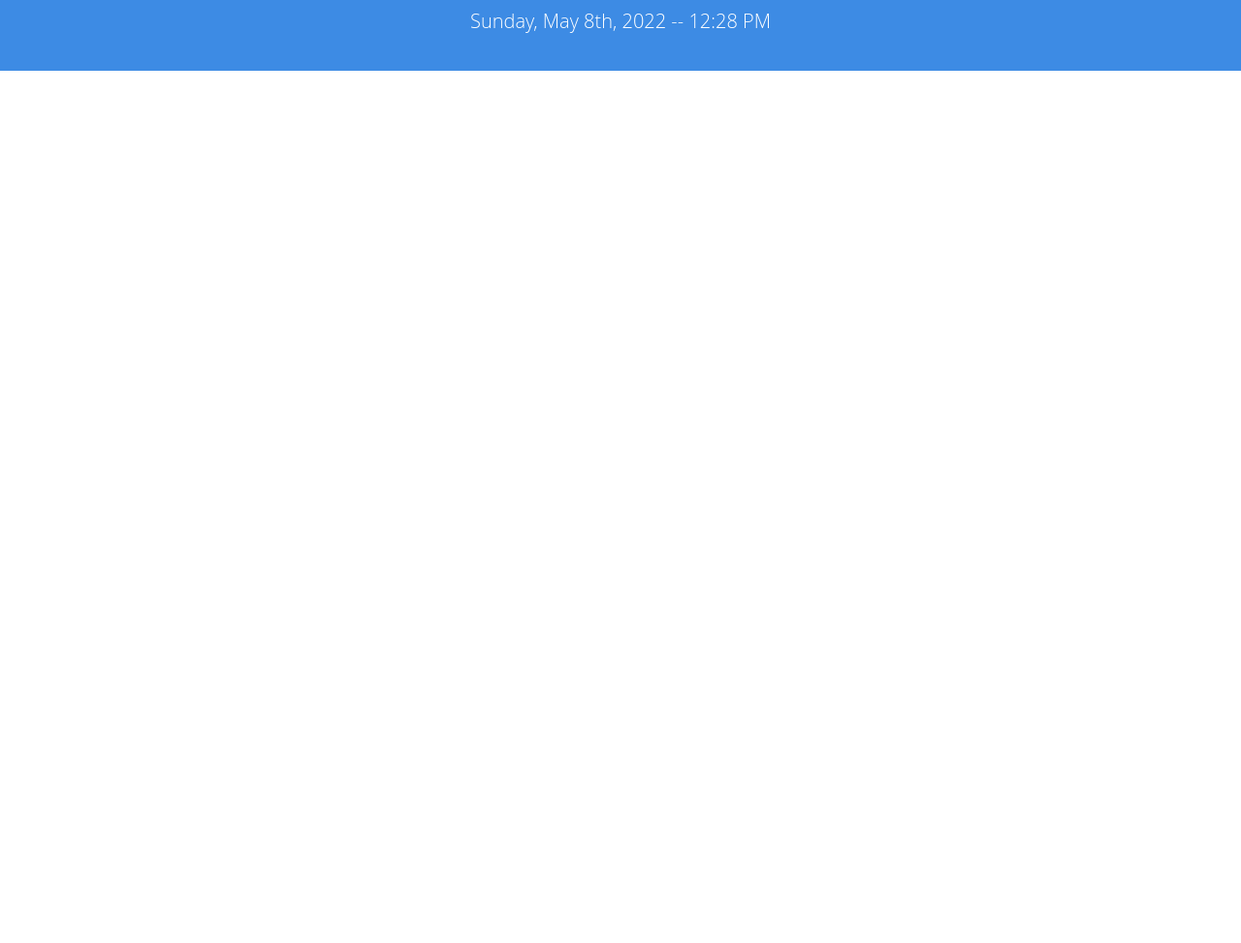
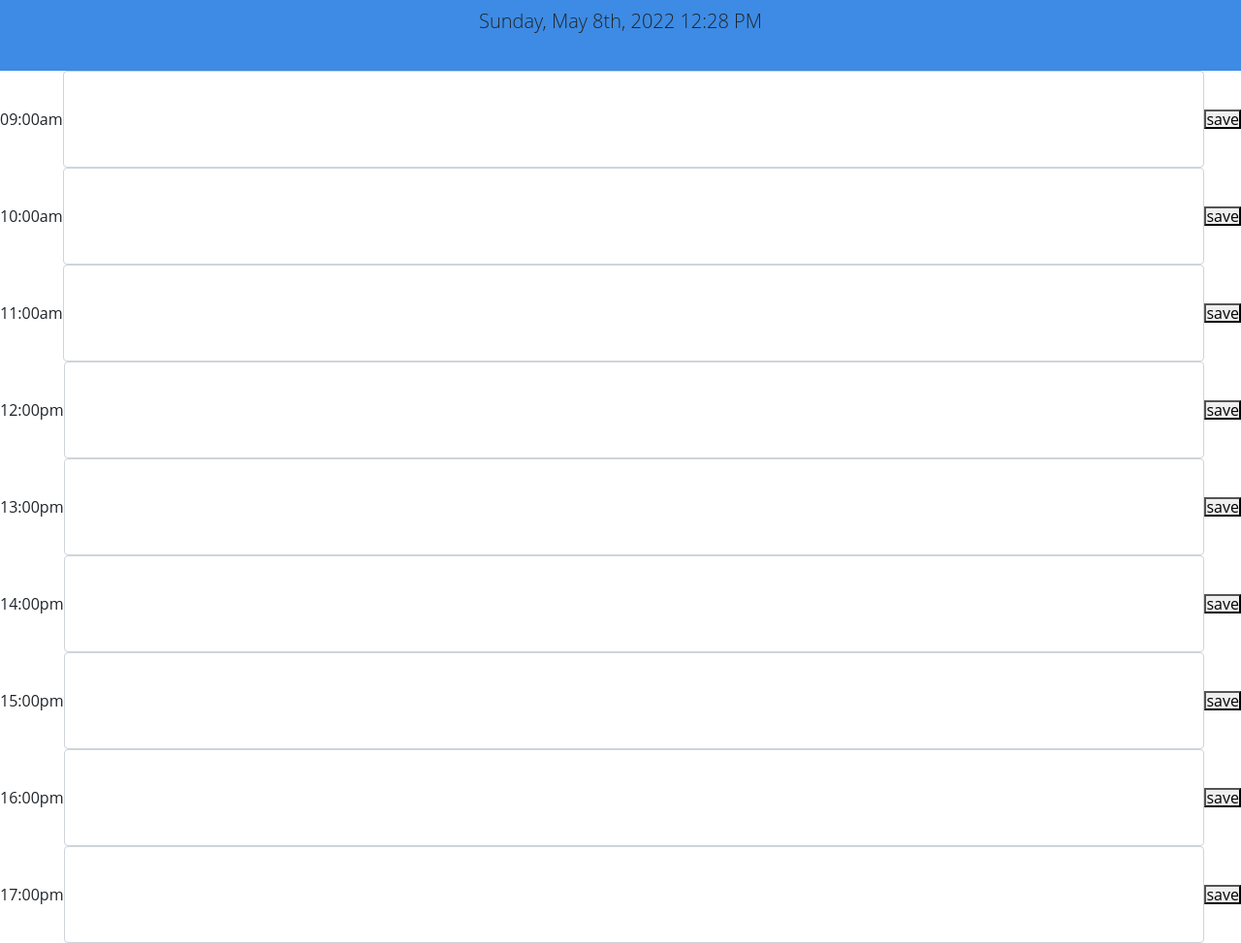
Before and after one commit to zahrahaji10/daily-planner-, a plain HTML site: page index.html in a window 1280 px wide. Shown: the part 129-1102 px from the top of the page at 97% size. Before the commit the page ends 800 px from the top, so only its background shows below. Drawn offline with nearby package versions, Linux system fonts and the light colour scheme.

Commit message:
created html layout for time blocks using bootstrap

```diff
--- a/assets/css/styles.css
+++ b/assets/css/styles.css
@@ -2,11 +2,13 @@
   box-sizing: border-box;
   margin: 0px;
   padding: 0px;
+  font-family: "Open Sans", sans-serif;
 }
 
 :root {
   --white: rgb(255, 255, 255);
-  --blue: ;
+  --black: black;
+  --blue: rgb(61, 139, 228);
 }
 
 /* whole body section */
@@ -17,11 +19,11 @@
   font-weight: bold;
   background-color: rgb(61, 139, 228);
   line-height: 20px;
-  color: rgb(255, 255, 255);
 }
 
 .header-title {
   font-size: 60px;
+  color: black;
 }
 
 /* body section styling */
@@ -38,10 +40,28 @@ textarea {
   resize: none;
   color: #000000;
   border-left: 1px solid black;
-  padding: 10px;
+  height: 50px;
 }
 
-.description {
+<div
+  class="time-block-container d-flex flex-row align-items-center"
+  > <div
+  class="time-label col-md-1"
+  > time</div
+  > <div
+  class="textbox"
+  > <textarea
+  class="text-area form-control"
+  > </textarea
+  > </div
+  > <div
+  class="button-container"
+  > <button
+  class="save-button"
+  > save</button
+  > </div
+  > </div
+  > .description {
   white-space: pre-wrap;
 }
 
--- a/assets/js/index.js
+++ b/assets/js/index.js
@@ -1,13 +1,14 @@
 //~ FUNCTIONS SECTION
 
 // function to create HTML for each time block, append to page
-const renderTimeBlocks = () => {};
+const renderTimeBlocks = () => {
+  // target the time block container
+};
 
 // function to target the current date section
 const renderDate = () => {
   // get current date from moment js and format date/time
-  const dateAndTime = moment().format("dddd, MMMM Do, YYYY -- hh:mm A");
-
+  const dateAndTime = moment().format("dddd, MMMM Do, YYYY hh:mm A");
   //set the text.content to in the <p> to update the date
   $("#currentDay").append(dateAndTime);
 };
--- a/index.html
+++ b/index.html
@@ -26,12 +26,114 @@
   <body>
     <header class="header">
       <h1 class="header-title">Work Day Scheduler</h1>
-      <p class="lead">A simple calendar app for scheduling your work day</p>
+      <p class="sup-heading">
+        A simple calendar app for scheduling your work day
+      </p>
       <p id="currentDay" class="lead"></p>
     </header>
-    <div class="time-block-container">
-      <!-- Time blocks will render in here in this div -->
+
+    <!-- Time blocks -->
+    <div class="time-block-container d-flex flex-row align-items-center">
+      <div class="time-label">09:00am</div>
+      <textarea
+        class="text-area form-control"
+        id="floatingTextarea2"
+        style="height: 100px"
+      ></textarea>
+      <div class="button-container">
+        <button class="save-button">save</button>
+      </div>
     </div>
+    <div class="time-block-container d-flex flex-row align-items-center">
+      <div class="time-label">10:00am</div>
+      <textarea
+        class="text-area form-control"
+        id="floatingTextarea2"
+        style="height: 100px"
+      ></textarea>
+      <div class="button-container">
+        <button class="save-button">save</button>
+      </div>
+    </div>
+    <div class="time-block-container d-flex flex-row align-items-center">
+      <div class="time-label">11:00am</div>
+      <textarea
+        class="text-area form-control"
+        id="floatingTextarea2"
+        style="height: 100px"
+      ></textarea>
+      <div class="button-container">
+        <button class="save-button">save</button>
+      </div>
+    </div>
+    <div class="time-block-container d-flex flex-row align-items-center">
+      <div class="time-label">12:00pm</div>
+      <textarea
+        class="text-area form-control"
+        id="floatingTextarea2"
+        style="height: 100px"
+      ></textarea>
+      <div class="button-container">
+        <button class="save-button">save</button>
+      </div>
+    </div>
+    <div class="time-block-container d-flex flex-row align-items-center">
+      <div class="time-label">13:00pm</div>
+      <textarea
+        class="text-area form-control"
+        id="floatingTextarea2"
+        style="height: 100px"
+      ></textarea>
+      <div class="button-container">
+        <button class="save-button">save</button>
+      </div>
+    </div>
+    <div class="time-block-container d-flex flex-row align-items-center">
+      <div class="time-label">14:00pm</div>
+      <textarea
+        class="text-area form-control"
+        id="floatingTextarea2"
+        style="height: 100px"
+      ></textarea>
+      <div class="button-container">
+        <button class="save-button">save</button>
+      </div>
+    </div>
+    <div class="time-block-container d-flex flex-row align-items-center">
+      <div class="time-label">15:00pm</div>
+      <textarea
+        class="text-area form-control"
+        id="floatingTextarea2"
+        style="height: 100px"
+      ></textarea>
+      <div class="button-container">
+        <button class="save-button">save</button>
+      </div>
+    </div>
+    <div class="time-block-container d-flex flex-row align-items-center">
+      <div class="time-label">16:00pm</div>
+      <textarea
+        class="text-area form-control"
+        id="floatingTextarea2"
+        style="height: 100px"
+      ></textarea>
+      <div class="button-container">
+        <button class="save-button">save</button>
+      </div>
+    </div>
+    <div class="time-block-container d-flex flex-row align-items-center">
+      <div class="time-label">17:00pm</div>
+      <textarea
+        class="text-area form-control"
+        id="floatingTextarea2"
+        style="height: 100px"
+      ></textarea>
+      <div class="button-container">
+        <button class="save-button">save</button>
+      </div>
+    </div>
+    <div class="time-block-container d-flex flex-row align-items-center">
+
 
     <!-- JavaScript Bundle with Popper -->
     <script
```
